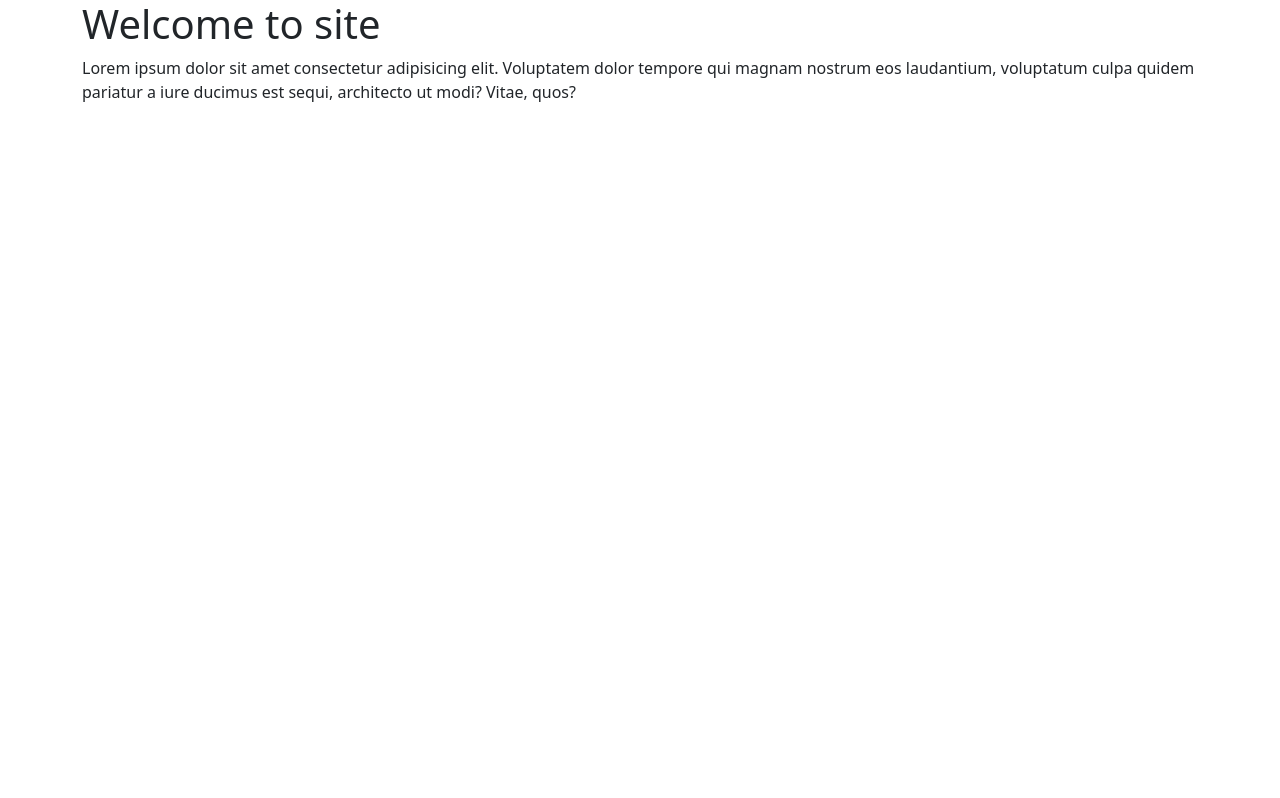
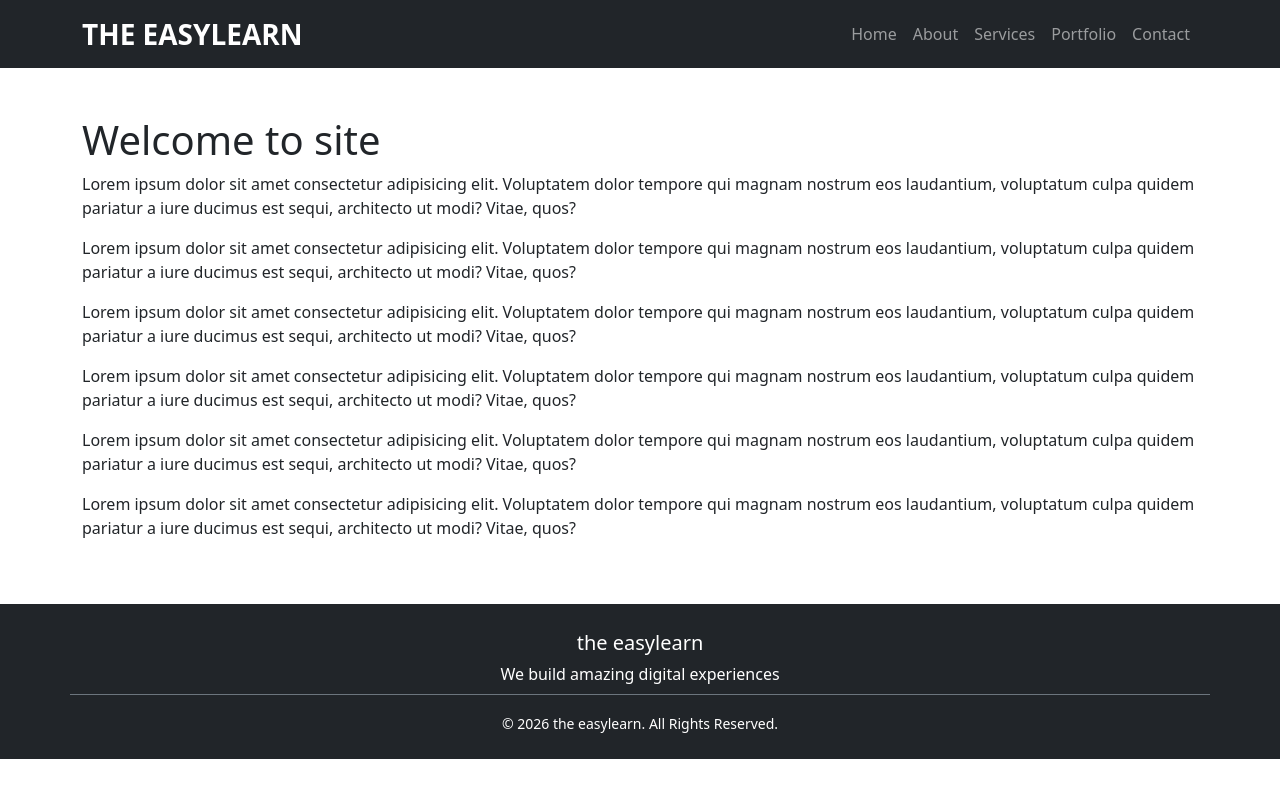
Before and after one commit to theeasylearn/frontend-51, a JavaScript app in the folder reactjs/app1/: page / in a window 1280 px wide. Built offline with nearby package versions, Linux system fonts and the light colour scheme.

Commit message:
functional components

```diff
--- a/reactjs/app1/src/index.js
+++ b/reactjs/app1/src/index.js
@@ -2,15 +2,77 @@
 import ReactDOM from 'react-dom/client';
 const root = ReactDOM.createRoot(document.getElementById('root'));
 //create functional Components 1st letter must be capital
-function Website()
-{
-    return (<div className='container'>
+function MyHeader() {
+  return (<nav className="navbar navbar-expand-lg navbar-dark bg-dark">
+    <div className="container">
+
+      <a className="navbar-brand fw-bold fs-3" href="#">THE EASYLEARN</a>
+
+      <button className="navbar-toggler" type="button" data-bs-toggle="collapse" data-bs-target="#navbarNav">
+        <span className="navbar-toggler-icon"></span>
+      </button>
+
+      <div className="collapse navbar-collapse" id="navbarNav">
+        <ul className="navbar-nav ms-auto">
+          <li className="nav-item">
+            <a className="nav-link" href="#">Home</a>
+          </li>
+          <li className="nav-item">
+            <a className="nav-link" href="#">About</a>
+          </li>
+          <li className="nav-item">
+            <a className="nav-link" href="#">Services</a>
+          </li>
+          <li className="nav-item">
+            <a className="nav-link" href="#">Portfolio</a>
+          </li>
+          <li className="nav-item">
+            <a className="nav-link" href="#">Contact</a>
+          </li>
+        </ul>
+      </div>
+
+    </div>
+  </nav>)
+}
+function MYFooter() {
+  return (<footer className="bg-dark text-white py-4 mt-5">
+    <div className="container">
       <div className="row">
-        <div className="col-12">
+        <div className="col-12 text-center">
+          <p className="mb-1 fs-5">the easylearn</p>
+          <p className="mb-2">We build amazing digital experiences</p>
+        </div>
+      </div>
+      <div className="row border-top border-secondary pt-3">
+        <div className="col-12 text-center">
+          <small>&copy; 2026 the easylearn. All Rights Reserved.</small>
+        </div>
+      </div>
+
+    </div>
+  </footer>)
+}
+function Website() {
+  return (
+    <div>
+      <MyHeader />
+      <div className='container mt-5'>
+        <div className="row">
+          <div className="col-12">
             <h1>Welcome to site</h1>
             <p>Lorem ipsum dolor sit amet consectetur adipisicing elit. Voluptatem dolor tempore qui magnam nostrum eos laudantium, voluptatum culpa quidem pariatur a iure ducimus est sequi, architecto ut modi? Vitae, quos?</p>
+            <p>Lorem ipsum dolor sit amet consectetur adipisicing elit. Voluptatem dolor tempore qui magnam nostrum eos laudantium, voluptatum culpa quidem pariatur a iure ducimus est sequi, architecto ut modi? Vitae, quos?</p>
+            <p>Lorem ipsum dolor sit amet consectetur adipisicing elit. Voluptatem dolor tempore qui magnam nostrum eos laudantium, voluptatum culpa quidem pariatur a iure ducimus est sequi, architecto ut modi? Vitae, quos?</p>
+            <p>Lorem ipsum dolor sit amet consectetur adipisicing elit. Voluptatem dolor tempore qui magnam nostrum eos laudantium, voluptatum culpa quidem pariatur a iure ducimus est sequi, architecto ut modi? Vitae, quos?</p>
+            <p>Lorem ipsum dolor sit amet consectetur adipisicing elit. Voluptatem dolor tempore qui magnam nostrum eos laudantium, voluptatum culpa quidem pariatur a iure ducimus est sequi, architecto ut modi? Vitae, quos?</p>
+            <p>Lorem ipsum dolor sit amet consectetur adipisicing elit. Voluptatem dolor tempore qui magnam nostrum eos laudantium, voluptatum culpa quidem pariatur a iure ducimus est sequi, architecto ut modi? Vitae, quos?</p>
+
+          </div>
         </div>
       </div>
-    </div>)
+      <MYFooter />
+    </div>
+  )
 }
 root.render(<Website />);
```
Also changed, not shown: reactjs/app1/src/7_functional_components_1.js (added, +16 -0 lines), 1 other file (tests, documents, lock files or other folders).
